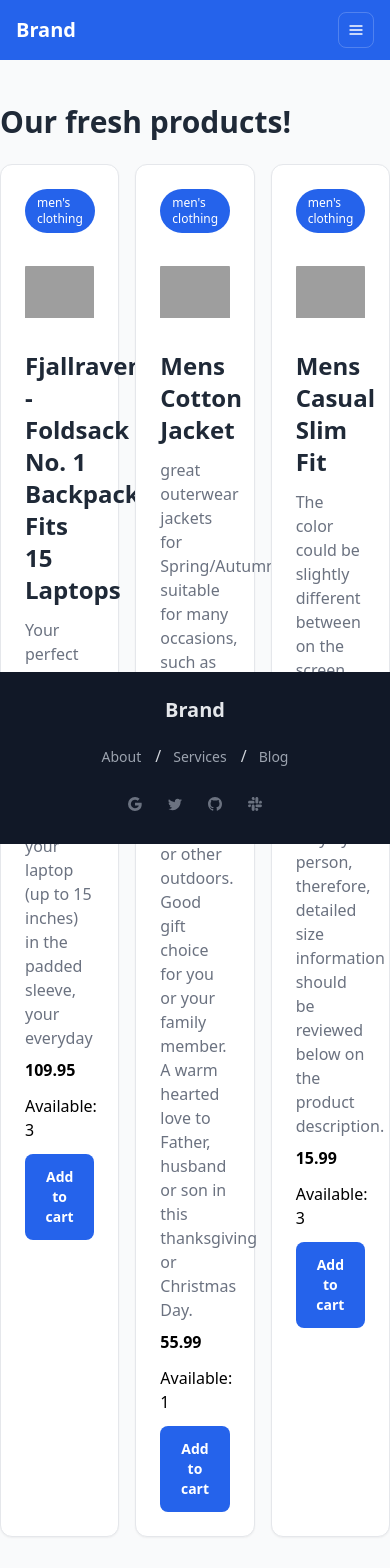
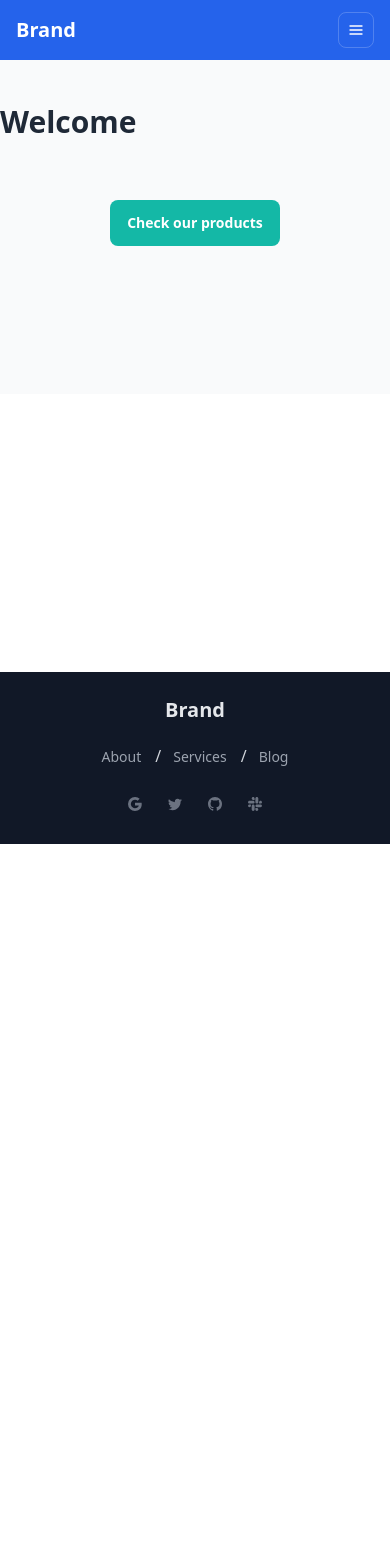
Before and after one commit to glaszczyk/next13-upskill, a Next.js app: page / in a window 390 px wide. Shown: the top 1568 px of the page. After the commit the page ends 844 px from the top, so only its background shows below. Built offline with nearby package versions, Linux system fonts and the light colour scheme; grey boxes are pictures that could not be loaded.

Commit message:
feature: NU-005 Checkout

```diff
--- a/pages/api/user/login.ts
+++ b/pages/api/user/login.ts
@@ -26,7 +26,9 @@ export default function handler(req: NextApiRequest, res: NextApiResponse) {
 				httpOnly: true,
 			}),
 		);
-		loggedInUser.userId && loggedUsers.addLoggedUser(loggedInUser.userId, token);
+		if (loggedInUser.userId) {
+			loggedUsers.addLoggedUser(loggedInUser.userId, token);
+		}
 		return res.status(200).json({
 			userId: loggedInUser.userId,
 			firstName: loggedInUser.firstName,
--- a/pages/api/user/logout.ts
+++ b/pages/api/user/logout.ts
@@ -1,5 +1,6 @@
 import { serialize } from "cookie";
 import type { NextApiRequest, NextApiResponse } from "next";
+import loggedUsers from "@services/loggedUsers";
 import { getUserId } from "@/helpers/getUserId";
 import user from "@/lib/server/services/user";
 
@@ -22,6 +23,7 @@ export default function handler(req: NextApiRequest, res: NextApiResponse) {
 				expires: new Date("Thu, 01 Jan 1970 00:00:00 GMT"),
 			}),
 		);
+		loggedUsers.removeLoggedUser(userId);
 		res.status(200).json({ message: "User logged out" });
 	} catch (error: any) {
 		if (error.message === "User is not logged in") {
--- a/pages/cart/index.tsx
+++ b/pages/cart/index.tsx
@@ -3,6 +3,7 @@ import {
 	type GetServerSidePropsContext,
 	type InferGetServerSidePropsType,
 } from "next";
+import Link from "next/link";
 import type { ReactElement } from "react";
 import { useAddProduct } from "@/helpers/useAddProduct";
 import { getQuantity } from "@/helpers/getQuantity";
@@ -35,6 +36,24 @@ const CartPage = ({
 			updatedCart && userId && (await handleAddProductToCart({ userId, cart: updatedCart }));
 		}
 	};
+
+	if (cartItems.length === 0) {
+		return (
+			<div className="mx-auto max-w-[85rem] px-4 py-10 sm:px-6 lg:px-8 lg:py-14">
+				<div className="flex flex-col">
+					<div className="-m-1.5 overflow-x-auto">
+						<div className="inline-block min-w-full p-1.5 align-middle">
+							<div className="overflow-hidden rounded-xl border border-gray-200 bg-white shadow-sm dark:border-gray-700 dark:bg-slate-900">
+								{addProductSuccessMessage && <p>{addProductSuccessMessage}</p>}
+								{addProductErrorMessage && <p>{addProductErrorMessage}</p>}
+								<p>Your cart is empty</p>
+							</div>
+						</div>
+					</div>
+				</div>
+			</div>
+		);
+	}
 
 	return (
 		<div className="mx-auto max-w-[85rem] px-4 py-10 sm:px-6 lg:px-8 lg:py-14">
@@ -100,6 +119,13 @@ const CartPage = ({
 							</table>
 							<p>{message}</p>
 						</div>
+						<Link
+							shallow
+							href="/checkout"
+							className="my-8 inline-flex items-center gap-x-2 rounded-lg border border-transparent bg-blue-600 px-4 py-3 text-sm font-semibold text-white hover:bg-blue-700 disabled:pointer-events-none disabled:opacity-50 dark:focus:outline-none dark:focus:ring-1 dark:focus:ring-gray-600"
+						>
+							Checkout
+						</Link>
 					</div>
 				</div>
 			</div>
--- /dev/null
+++ b/pages/checkout/index.tsx
@@ -0,0 +1,58 @@
+import type {
+	GetServerSideProps,
+	GetServerSidePropsContext,
+	InferGetServerSidePropsType,
+} from "next";
+import { useRouter } from "next/router";
+import { type ReactElement, useEffect } from "react";
+import { getLoggedUserId } from "@/lib/server/utils/getLoginStatus";
+import { Layout } from "@/components/index";
+
+const CheckoutPage = ({ message }: InferGetServerSidePropsType<typeof getServerSideProps>) => {
+	const router = useRouter();
+	useEffect(() => {
+		void router.push("/");
+	});
+
+	return (
+		<div className="mx-auto max-w-[85rem] px-4 py-10 sm:px-6 lg:px-8 lg:py-14">
+			<div className="flex flex-col">
+				<div className="-m-1.5 overflow-x-auto">
+					<div className="inline-block min-w-full p-1.5 align-middle">
+						<div className="overflow-hidden rounded-xl border border-gray-200 bg-white shadow-sm dark:border-gray-700 dark:bg-slate-900">
+							{message && <p>{message}</p>}
+						</div>
+					</div>
+				</div>
+			</div>
+		</div>
+	);
+};
+
+export const getServerSideProps = (async (context: GetServerSidePropsContext) => {
+	const userId = await getLoggedUserId(context.req);
+	if (userId) {
+		try {
+			const response = await fetch(`${process.env.API_URL}/api/user/cart?userId=${userId}`, {
+				method: "DELETE",
+			});
+
+			const responseJson = await response.json();
+			console.log(responseJson);
+			return { props: { message: responseJson.message } };
+		} catch (error) {
+			if (error instanceof Error) {
+				return { props: { message: error.message } };
+			}
+		}
+	}
+	return { props: { message: "User not logged in" } };
+}) satisfies GetServerSideProps<{
+	message: string;
+}>;
+
+CheckoutPage.getLayout = function getLayout(page: ReactElement) {
+	return <Layout>{page}</Layout>;
+};
+
+export default CheckoutPage;
--- a/pages/index.tsx
+++ b/pages/index.tsx
@@ -1,60 +1,17 @@
 import Link from "next/link";
 import type { ReactElement } from "react";
 import type { NextPageWithLayout } from "./_app";
-import { ProductsListItem } from "@/components";
 import { Layout } from "@/components/Layout";
-
-const productsListData = {
-	products: [
-		{
-			productId: 1,
-			title: "Fjallraven - Foldsack No. 1 Backpack, Fits 15 Laptops",
-			price: 109.95,
-			description:
-				"Your perfect pack for everyday use and walks in the forest. Stash your laptop (up to 15 inches) in the padded sleeve, your everyday",
-			category: "men's clothing",
-			image: "https://fakestoreapi.com/img/81fPKd-2AYL._AC_SL1500_.jpg",
-			stock: 3,
-		},
-		{
-			productId: 3,
-			title: "Mens Cotton Jacket",
-			price: 55.99,
-			description:
-				"great outerwear jackets for Spring/Autumn/Winter, suitable for many occasions, such as working, hiking, camping, mountain/rock climbing, cycling, traveling or other outdoors. Good gift choice for you or your family member. A warm hearted love to Father, husband or son in this thanksgiving or Christmas Day.",
-			category: "men's clothing",
-			image: "https://fakestoreapi.com/img/71li-ujtlUL._AC_UX679_.jpg",
-			stock: 1,
-		},
-		{
-			productId: 4,
-			title: "Mens Casual Slim Fit",
-			price: 15.99,
-			description:
-				"The color could be slightly different between on the screen and in practice. / Please note that body builds vary by person, therefore, detailed size information should be reviewed below on the product description.",
-			category: "men's clothing",
-			image: "https://fakestoreapi.com/img/71YXzeOuslL._AC_UY879_.jpg",
-			stock: 3,
-		},
-	],
-};
 
 const Page: NextPageWithLayout = () => (
 	<div>
-		<h1 className="pb-6 font-sans text-3xl font-bold text-gray-800 dark:text-white">
-			Our fresh products!
-		</h1>
-		<ul className="grid grid-cols-3 gap-4">
-			{productsListData.products.map((product) => (
-				<ProductsListItem key={product.productId} product={product} />
-			))}
-		</ul>
+		<h1 className="pb-6 font-sans text-3xl font-bold text-gray-800 dark:text-white">Welcome </h1>
 		<div className="my-9 flex w-full justify-center">
 			<Link
 				href="/products"
 				className="inline-flex items-center gap-x-2 rounded-lg border border-transparent bg-teal-500 px-4 py-3 text-sm font-semibold text-white hover:bg-teal-600 disabled:pointer-events-none disabled:opacity-50 dark:focus:outline-none dark:focus:ring-1 dark:focus:ring-gray-600"
 			>
-				Check more
+				Check our products
 			</Link>
 		</div>
 	</div>
--- a/pages/login/index.tsx
+++ b/pages/login/index.tsx
@@ -170,7 +170,6 @@ const LoginPage = ({ user }: InferGetServerSidePropsType<typeof getServerSidePro
 };
 
 export const getServerSideProps = async ({ req }: GetServerSidePropsContext) => {
-	console.log(req?.cookies);
 	const token = req?.cookies["access-token"];
 	if (token) {
 		const user = await getUser(token);
```
Also changed, not shown: middleware.ts (added, +17 -0 lines).
